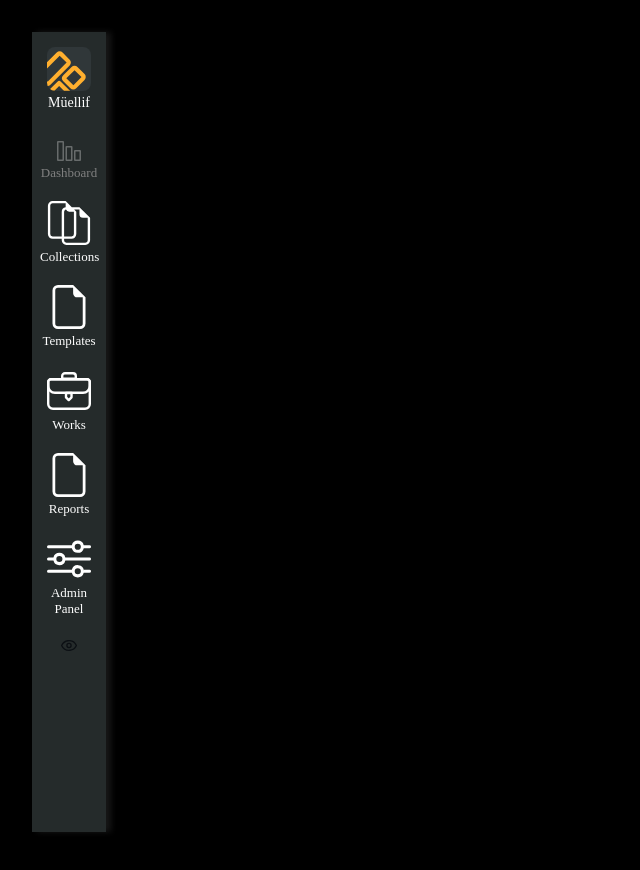
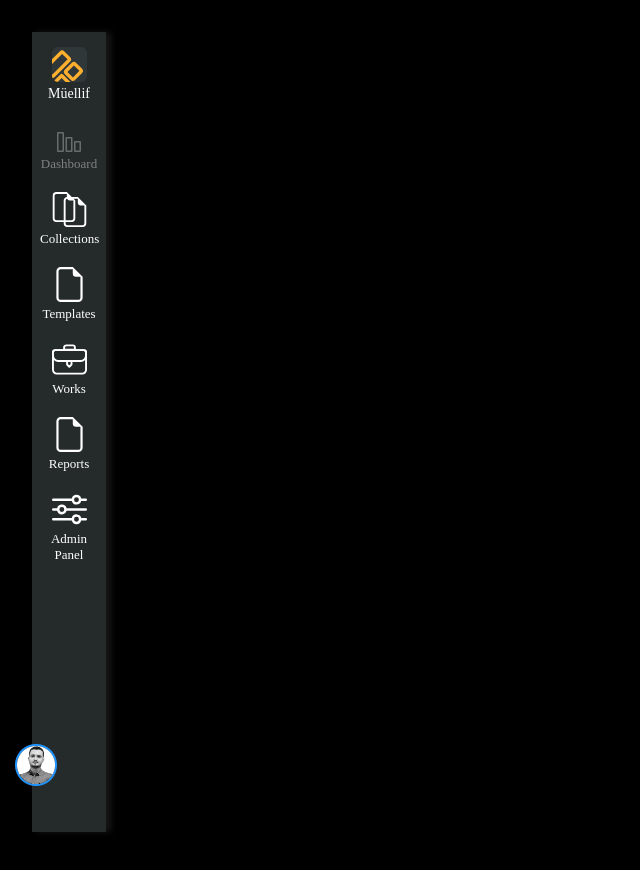
Before and after one commit to santoshmanaguli/nsm, a React (Vite) app: page / in a window 1280 px wide. Shown: the top 870 px of the page, without its empty margins (0-640 px from the left). Built offline with nearby package versions, Linux system fonts and the light colour scheme.

Commit message:
added user card to navbar

```diff
--- a/src/components/Navbar/Navbar.jsx
+++ b/src/components/Navbar/Navbar.jsx
@@ -10,7 +10,8 @@ const templates = new URL("../../assets/templates.svg", import.meta.url).href;
 const works = new URL("../../assets/works.svg", import.meta.url).href;
 const admin = new URL("../../assets/admin-panel.svg", import.meta.url).href;
 const reports = new URL("../../assets/reports.svg", import.meta.url).href;
-const profileLogo = new URL("../../assets/preview.svg", import.meta.url).href
+const profileLogo = new URL("../../assets/preview.svg", import.meta.url).href;
+const userCard = new URL("../../assets/user-card.png", import.meta.url).href;
 
 const Navbar = () => {
   return (
@@ -53,7 +54,7 @@ const Navbar = () => {
           </div>
         </div>
         <div className={styles.profileLogo}>
-          <img src={profileLogo} alt="" />
+          <img src={userCard} alt="user" />
         </div>
       </div>
     </div>
--- a/src/components/Navbar/Navbar.module.css
+++ b/src/components/Navbar/Navbar.module.css
@@ -53,8 +53,8 @@
 
 
 .logoImg {
-  width: 44px;
-  height: 44px;
+  width: 35px;
+  height: 35px;
 }
 
 .title {
@@ -73,5 +73,7 @@
 }
 
 .profileLogo{
-
+  bottom: 10px;
+  left: 15px;
+  position: absolute;
 }
```
Also changed, not shown: src/assets/user-card.png (added).
